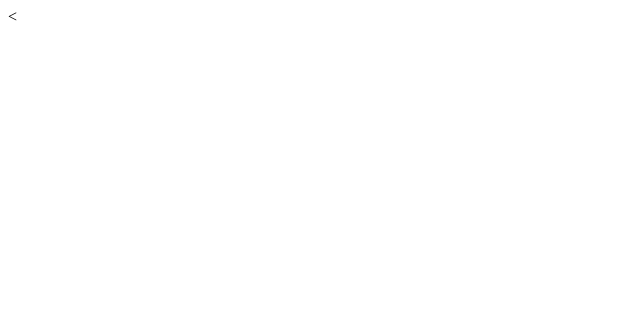
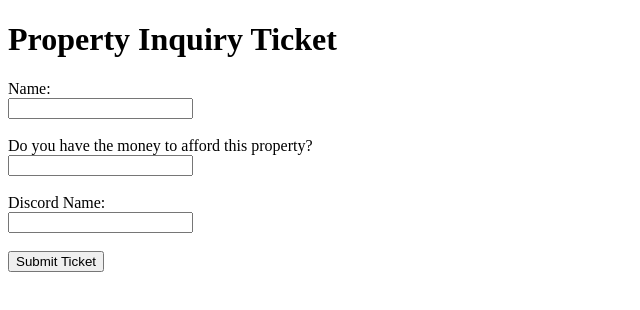
Before and after one commit to inalliea/gta-real-estate-map, a plain HTML site: page ticket.html in a window 1280 px wide. Shown: the whole page, without its empty margins (0-640 px from the left). Drawn offline with Linux system fonts and the light colour scheme.

Commit message:
Add HTML structure for property inquiry ticket

```diff
--- a/ticket.html
+++ b/ticket.html
@@ -1,12 +1,27 @@
-<<link rel="stylesheet" href="style.css">
+<!DOCTYPE html>
+<html>
+<head>
+    <title>Property Ticket</title>
+    <link rel="stylesheet" href="style.css">
+</head>
+<body>
 
+<h1>Property Inquiry Ticket</h1>
 
+<div class="ticket-box">
+    <form>
+        <label>Name:</label><br>
+        <input type="text"><br><br>
 
+        <label>Do you have the money to afford this property?</label><br>
+        <input type="text"><br><br>
 
+        <label>Discord Name:</label><br>
+        <input type="text"><br><br>
 
+        <button type="submit">Submit Ticket</button>
+    </form>
+</div>
 
-
-
-
-
-  <script src="script.js"></script>
+</body>
+</html>
```
